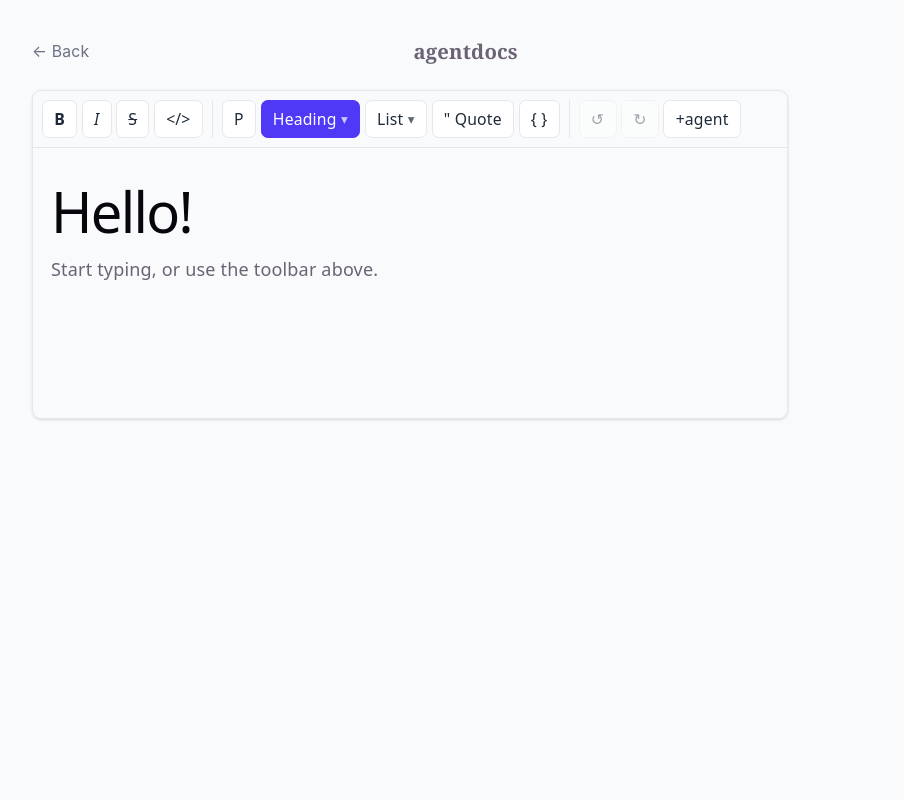
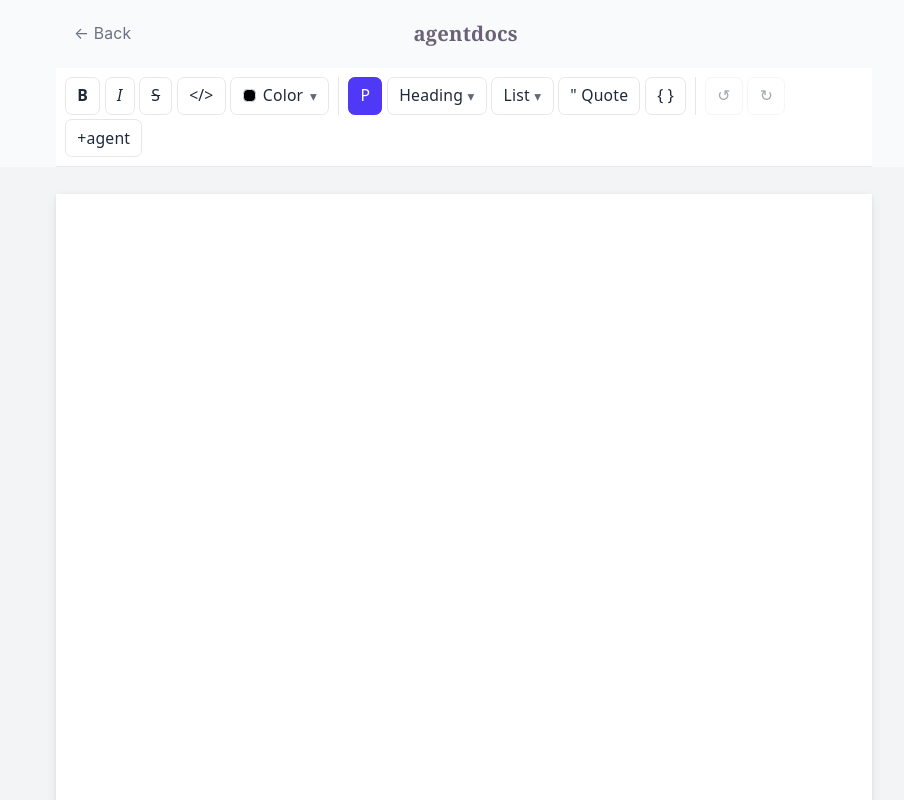
Before and after one commit to markreyno/agentdocs, a React (Vite) app: page / in a window 1280 px wide. Both pictures are taken after a click on the button "Open Editor". Shown: the top 800 px of the page, without its empty margins (176-1080 px from the left). Built offline with nearby package versions, Linux system fonts and the light colour scheme.

Commit message:
change editor layout to scroll down

```diff
--- a/package.json
+++ b/package.json
@@ -10,6 +10,8 @@
   },
   "dependencies": {
     "@tailwindcss/vite": "^4.3.2",
+    "@tiptap/extension-color": "^3.27.1",
+    "@tiptap/extension-text-style": "^3.27.1",
     "@tiptap/pm": "^3.27.1",
     "@tiptap/react": "^3.27.1",
     "@tiptap/starter-kit": "^3.27.1",
--- a/src/App.tsx
+++ b/src/App.tsx
@@ -9,9 +9,8 @@ export default function App() {
 
   if (page === 'editor') {
     return (
-      <div className="min-h-screen bg-gray-50 flex flex-col items-center px-4 py-8">
-        <div className="w-full max-w-3xl">
-          <div className="flex items-center justify-between mb-5">
+      <div className="min-h-screen bg-gray-50 flex flex-col">
+        <div className="flex items-center justify-between px-4 py-4 max-w-[8.5in] w-full mx-auto">
           <button
             onClick={() => setPage('landing')}
             className="text-sm text-gray-500 hover:text-gray-800 transition-colors font-sans cursor-pointer bg-none border-none"
@@ -23,7 +22,6 @@ export default function App() {
         </div>
         <TiptapEditor />
       </div>
-      </div>
     )
   }
 
--- a/src/TiptapEditor.tsx
+++ b/src/TiptapEditor.tsx
@@ -1,20 +1,63 @@
 import { useEditor, EditorContent } from '@tiptap/react'
 import StarterKit from '@tiptap/starter-kit'
+import { TextStyle, Color } from '@tiptap/extension-text-style'
+import { useEffect, useState } from 'react'
 import Toolbar from './Toolbar'
 
+const PAGE_HEIGHT_PX = 1056 // 11in at 96dpi
+const PAGE_GAP_PX = 24
+
 export default function TiptapEditor() {
+  const [pageCount, setPageCount] = useState(1)
+
   const editor = useEditor({
-    extensions: [StarterKit],
-    content: '<h1>Hello!</h1><p>Start typing, or use the toolbar above.</p>',
+    extensions: [StarterKit, TextStyle, Color],
+    content: '<p></p>',
   })
 
+  useEffect(() => {
+    if (!editor) return
+
+    const updatePageCount = () => {
+      const contentEl = editor.view.dom.closest('.editor-content')
+      const totalHeight = contentEl?.scrollHeight ?? editor.view.dom.scrollHeight
+      const pages = Math.max(1, Math.ceil(totalHeight / PAGE_HEIGHT_PX))
+      setPageCount(pages)
+    }
+
+    updatePageCount()
+    editor.on('update', updatePageCount)
+    editor.on('selectionUpdate', updatePageCount)
+
+    return () => {
+      editor.off('update', updatePageCount)
+      editor.off('selectionUpdate', updatePageCount)
+    }
+  }, [editor])
+
+  const documentHeight =
+    pageCount * PAGE_HEIGHT_PX + (pageCount - 1) * PAGE_GAP_PX
+
   return (
-    <div className="border border-gray-200 rounded-lg max-w-2xl shadow-sm">
+    <div className="editor-workspace">
       <Toolbar editor={editor} />
-      <EditorContent
-        editor={editor}
-        className="p-4 min-h-60 prose prose-sm max-w-none focus:outline-none"
-      />
+      <div className="editor-scroll">
+        <div
+          className="editor-document"
+          style={{ minHeight: documentHeight }}
+        >
+          <div className="editor-pages" aria-hidden="true">
+            {Array.from({ length: pageCount }, (_, index) => (
+              <div
+                key={index}
+                className="editor-page"
+                style={{ top: index * (PAGE_HEIGHT_PX + PAGE_GAP_PX) }}
+              />
+            ))}
+          </div>
+          <EditorContent editor={editor} className="editor-content" />
+        </div>
+      </div>
     </div>
   )
 }
--- a/src/Toolbar.tsx
+++ b/src/Toolbar.tsx
@@ -1,5 +1,5 @@
 import { Editor } from '@tiptap/react'
-import { useEffect, useRef, useState, type ReactNode } from 'react'
+import { useEffect, useRef, useState, type MouseEvent as ReactMouseEvent, type ReactNode } from 'react'
 
 const HEADING_LEVELS = [1, 2, 3, 4, 5, 6] as const
 
@@ -7,6 +7,16 @@ const LIST_TYPES = [
   { label: 'Bullet list', type: 'bulletList' as const, command: 'toggleBulletList' as const },
   { label: 'Numbered list', type: 'orderedList' as const, command: 'toggleOrderedList' as const },
 ]
+
+const TEXT_COLORS = [
+  { label: 'Black', value: '#000000' },
+  { label: 'Grey', value: '#6b7280' },
+  { label: 'White', value: '#ffffff' },
+] as const
+
+function keepEditorSelection(event: ReactMouseEvent) {
+  event.preventDefault()
+}
 
 interface ToolbarButtonProps {
   onClick: () => void
@@ -20,6 +30,7 @@ function ToolbarButton({ onClick, isActive = false, disabled = false, label, chi
   return (
     <button
       type="button"
+      onMouseDown={keepEditorSelection}
       onClick={onClick}
       disabled={disabled}
       aria-label={label}
@@ -69,6 +80,7 @@ function HeadingDropdown({ editor }: { editor: Editor }) {
     <div ref={containerRef} className="relative">
       <button
         type="button"
+        onMouseDown={keepEditorSelection}
         onClick={() => setOpen((prev) => !prev)}
         aria-haspopup="listbox"
         aria-expanded={open}
@@ -95,6 +107,7 @@ function HeadingDropdown({ editor }: { editor: Editor }) {
               key={level}
               type="button"
               role="option"
+              onMouseDown={keepEditorSelection}
               aria-selected={editor.isActive('heading', { level })}
               onClick={() => {
                 editor.chain().focus().toggleHeading({ level }).run()
@@ -128,6 +141,7 @@ function ListDropdown({ editor }: { editor: Editor }) {
     <div ref={containerRef} className="relative">
       <button
         type="button"
+        onMouseDown={keepEditorSelection}
         onClick={() => setOpen((prev) => !prev)}
         aria-haspopup="listbox"
         aria-expanded={open}
@@ -154,6 +168,7 @@ function ListDropdown({ editor }: { editor: Editor }) {
               key={type}
               type="button"
               role="option"
+              onMouseDown={keepEditorSelection}
               aria-selected={editor.isActive(type)}
               onClick={() => {
                 editor.chain().focus()[command]().run()
@@ -175,11 +190,83 @@ function ListDropdown({ editor }: { editor: Editor }) {
   )
 }
 
+function ColorDropdown({ editor }: { editor: Editor }) {
+  const [open, setOpen] = useState(false)
+  const containerRef = useRef<HTMLDivElement>(null)
+
+  const currentColor = editor.getAttributes('textStyle').color as string | undefined
+  const isActive = currentColor !== undefined
+
+  useClickOutside(containerRef, open, () => setOpen(false))
+
+  return (
+    <div ref={containerRef} className="relative">
+      <button
+        type="button"
+        onMouseDown={keepEditorSelection}
+        onClick={() => setOpen((prev) => !prev)}
+        aria-haspopup="listbox"
+        aria-expanded={open}
+        aria-label="Text color"
+        className={`px-2.5 py-1.5 rounded-md border text-sm transition-colors cursor-pointer flex items-center gap-1.5
+          ${isActive
+            ? 'bg-indigo-600 border-indigo-600 text-white'
+            : 'bg-white border-gray-200 text-gray-800 hover:bg-gray-50'
+          }
+        `}
+      >
+        <span
+          aria-hidden="true"
+          className="inline-block w-3 h-3 rounded-sm border border-gray-300"
+          style={{ backgroundColor: currentColor ?? '#000000' }}
+        />
+        Color
+        <span className="text-xs opacity-70" aria-hidden="true">▾</span>
+      </button>
+
+      {open && (
+        <div
+          role="listbox"
+          aria-label="Text colors"
+          className="absolute top-full left-0 z-10 mt-1 min-w-36 rounded-md border border-gray-200 bg-white py-1 shadow-md"
+        >
+          {TEXT_COLORS.map(({ label, value }) => (
+            <button
+              key={value}
+              type="button"
+              role="option"
+              onMouseDown={keepEditorSelection}
+              aria-selected={currentColor === value}
+              onClick={() => {
+                editor.chain().focus().setColor(value).run()
+                setOpen(false)
+              }}
+              className={`flex w-full items-center gap-2 px-3 py-1.5 text-left text-sm transition-colors cursor-pointer
+                ${currentColor === value
+                  ? 'bg-indigo-50 text-indigo-700 font-medium'
+                  : 'text-gray-800 hover:bg-gray-50'
+                }
+              `}
+            >
+              <span
+                aria-hidden="true"
+                className="inline-block w-3 h-3 rounded-sm border border-gray-300 shrink-0"
+                style={{ backgroundColor: value }}
+              />
+              {label}
+            </button>
+          ))}
+        </div>
+      )}
+    </div>
+  )
+}
+
 export default function Toolbar({ editor }: { editor: Editor | null }) {
   if (!editor) return null
 
   return (
-    <div className="flex flex-wrap gap-1 p-2 border-b border-gray-200 bg-gray-50 rounded-t-lg">
+    <div className="sticky top-0 z-20 flex flex-wrap gap-1 p-2 border-b border-gray-200 bg-white/95 backdrop-blur-sm w-full max-w-[8.5in] mx-auto">
       <ToolbarButton label="Bold" isActive={editor.isActive('bold')} onClick={() => editor.chain().focus().toggleBold().run()}>
         <b>B</b>
       </ToolbarButton>
@@ -192,6 +279,7 @@ export default function Toolbar({ editor }: { editor: Editor | null }) {
       <ToolbarButton label="Inline code" isActive={editor.isActive('code')} onClick={() => editor.chain().focus().toggleCode().run()}>
         {'</>'}
       </ToolbarButton>
+      <ColorDropdown editor={editor} />
 
       <Divider />
 
--- a/src/index.css
+++ b/src/index.css
@@ -107,3 +107,65 @@ code {
   padding: 4px 8px;
   background: var(--code-bg);
 }
+
+.editor-workspace {
+  display: flex;
+  flex-direction: column;
+  width: 100%;
+  min-height: calc(100svh - 4rem);
+}
+
+.editor-scroll {
+  flex: 1;
+  overflow-y: auto;
+  padding: 1.5rem 1rem 2rem;
+  background: #f3f4f6;
+}
+
+.editor-document {
+  position: relative;
+  width: 8.5in;
+  max-width: 100%;
+  margin: 0 auto;
+}
+
+.editor-pages {
+  position: absolute;
+  inset: 0;
+  pointer-events: none;
+}
+
+.editor-page {
+  position: absolute;
+  left: 0;
+  width: 100%;
+  height: 11in;
+  background: #fff;
+  box-shadow:
+    0 1px 3px rgba(0, 0, 0, 0.08),
+    0 4px 12px rgba(0, 0, 0, 0.06);
+}
+
+.editor-content {
+  position: relative;
+  z-index: 1;
+  padding: 1in;
+  min-height: 11in;
+  box-sizing: border-box;
+}
+
+.editor-content .tiptap,
+.editor-content .ProseMirror {
+  outline: none;
+  border: none;
+  min-height: 9in;
+  color: var(--text-h);
+}
+
+.editor-content .tiptap:focus,
+.editor-content .ProseMirror:focus,
+.editor-content .tiptap:focus-visible,
+.editor-content .ProseMirror:focus-visible {
+  outline: none;
+  box-shadow: none;
+}
```
Also changed, not shown: 1 other file (tests, documents, lock files or other folders). Lines whose indentation alone changed are shown as unchanged.
